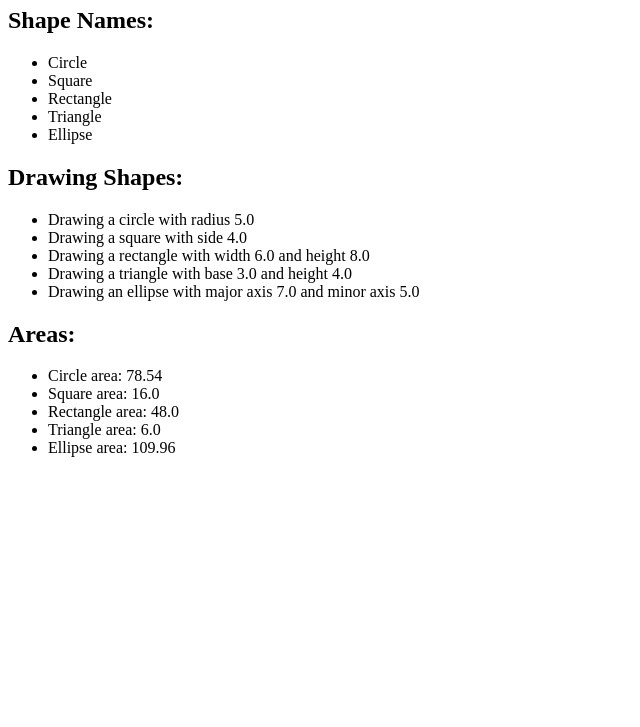
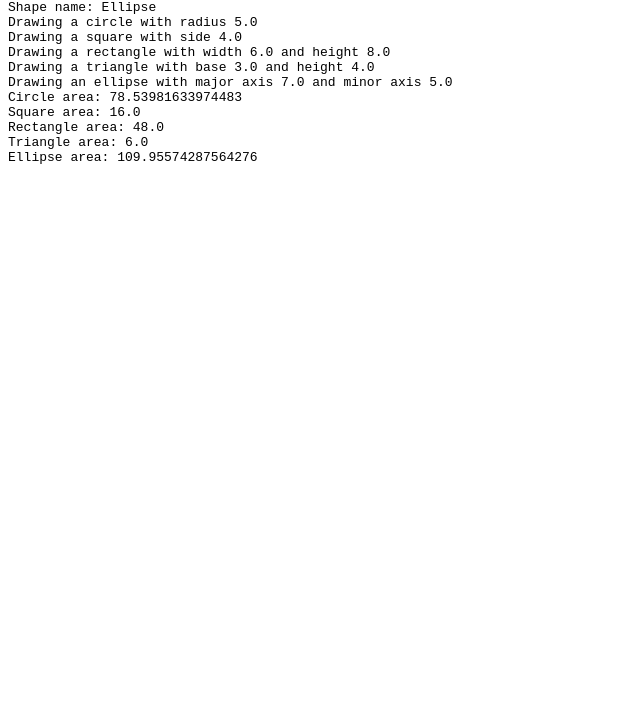
Before and after one commit to VirHanna/Module8, a plain HTML site: page index.html in a window 1280 px wide. Shown: the part 73-800 px from the top of the page, without its empty margins (0-640 px from the left). Drawn offline with Linux system fonts and the light colour scheme.

Commit message:
Update index.html

```diff
--- a/index.html
+++ b/index.html
@@ -3,36 +3,25 @@
 <head>
     <meta charset="UTF-8">
     <meta name="viewport" content="width=device-width, initial-scale=1.0">
-    <title>Shape Program Output</title>
+    <title>Output</title>
 </head>
 <body>
-    <h1>Shape Program Output</h1>
-
-    <h2>Shape Names:</h2>
-    <ul>
-        <li>Circle</li>
-        <li>Square</li>
-        <li>Rectangle</li>
-        <li>Triangle</li>
-        <li>Ellipse</li>
-    </ul>
-
-    <h2>Drawing Shapes:</h2>
-    <ul>
-        <li>Drawing a circle with radius 5.0</li>
-        <li>Drawing a square with side 4.0</li>
-        <li>Drawing a rectangle with width 6.0 and height 8.0</li>
-        <li>Drawing a triangle with base 3.0 and height 4.0</li>
-        <li>Drawing an ellipse with major axis 7.0 and minor axis 5.0</li>
-    </ul>
-
-    <h2>Areas:</h2>
-    <ul>
-        <li>Circle area: 78.54</li>
-        <li>Square area: 16.0</li>
-        <li>Rectangle area: 48.0</li>
-        <li>Triangle area: 6.0</li>
-        <li>Ellipse area: 109.96</li>
-    </ul>
+    <pre>
+Shape name: Circle
+Shape name: Square
+Shape name: Rectangle
+Shape name: Triangle
+Shape name: Ellipse
+Drawing a circle with radius 5.0
+Drawing a square with side 4.0
+Drawing a rectangle with width 6.0 and height 8.0
+Drawing a triangle with base 3.0 and height 4.0
+Drawing an ellipse with major axis 7.0 and minor axis 5.0
+Circle area: 78.53981633974483
+Square area: 16.0
+Rectangle area: 48.0
+Triangle area: 6.0
+Ellipse area: 109.95574287564276
+    </pre>
 </body>
 </html>
```
